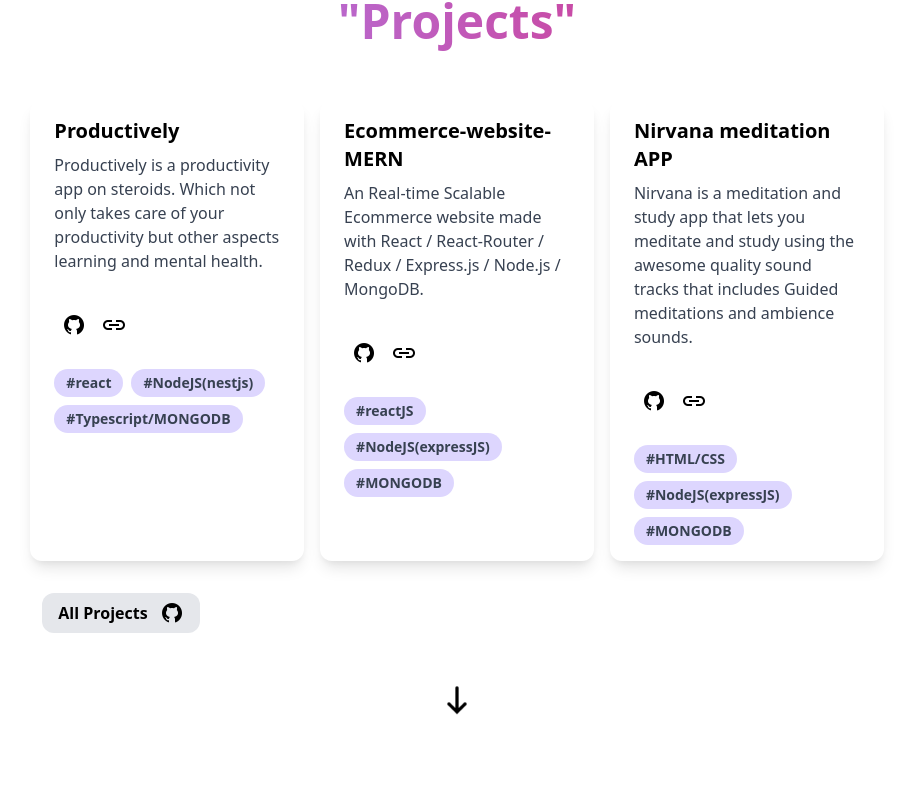
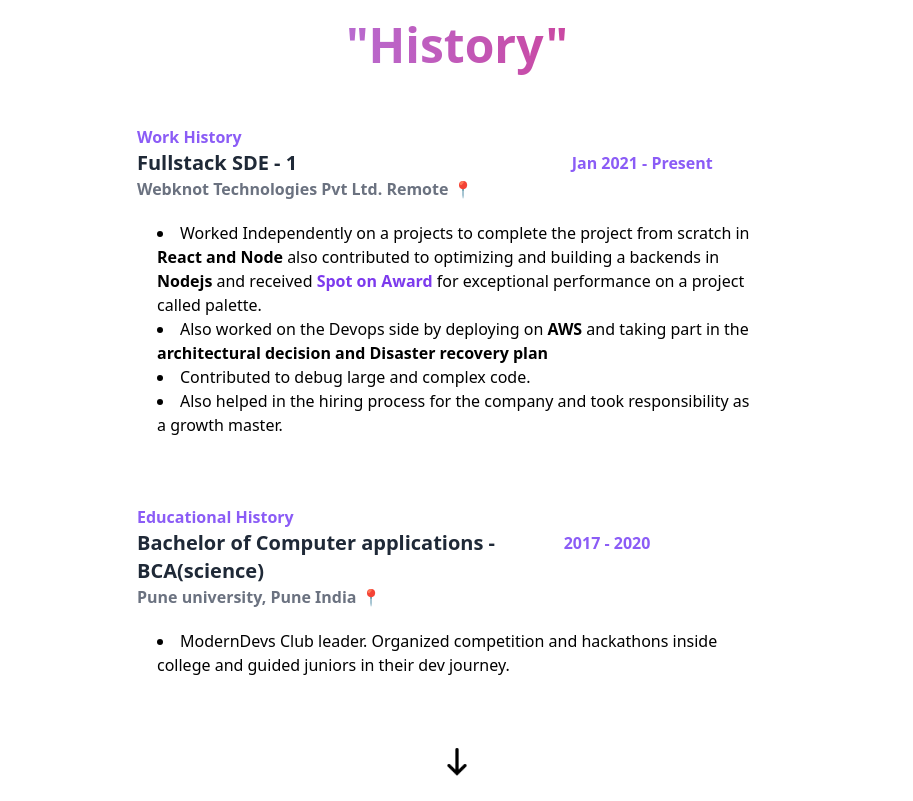
Before and after one commit to pratik-codes/Portfolios, a React (Create React App) app: page / in a window 1280 px wide. Shown: the part 1419-2220 px from the top of the page, without its empty margins (183-1096 px from the left). Built offline with nearby package versions, Linux system fonts and the light colour scheme.

Commit message:
adding work and educational history

```diff
--- a/src/App.tsx
+++ b/src/App.tsx
@@ -2,7 +2,7 @@ import React from "react";
 import "./styles/index.css";
 import "./styles/App.css";
 import NavBar from "./Components/Navbar";
-import Hero from "./Pages/Hero";
+import Hero from "./Components/Hero";
 import Skills from "./Components/Skills";
 import Index from "./Pages/Index";
 
--- /dev/null
+++ b/src/Components/WorkExperience.tsx
@@ -0,0 +1,104 @@
+import React from "react";
+import scrollDown from "../Assets/Icons/scrollDown.png";
+
+const WorkExperience = () => {
+  return (
+    <>
+      <div className="project container mx-auto flex justify-center">
+        <div className="2xl:w-3/6 xl:w-3/6 lg:w-5/6 md:w-5/6 w-5/6 ">
+          <br />
+          <br />
+          <br />
+          <br />
+          <h1 className=" text-center font-extrabold text-transparent text-5xl bg-clip-text bg-gradient-to-r from-purple-400 to-pink-600 p-2">
+            "History"
+          </h1>
+          <br />
+          <br />
+          <div className="">
+            <h1 className="font-bold text-purple-500">Work History</h1>
+          </div>
+          <div className="flex justify-between">
+            <div className="w-4/6">
+              <h1 className="font-bold text-xl text-gray-800">
+                Fullstack SDE - 1
+              </h1>
+              <h1 className="font-bold text-gray-500">
+                Webknot Technologies Pvt Ltd. Remote 📍
+              </h1>
+            </div>
+            <div className="w-2/6 h-full">
+              <h1 className="inline-block align-middle font-bold text-purple-500 ml-2">
+                Jan 2021 - Present
+              </h1>
+            </div>
+          </div>
+          <div className="m-5">
+            <li>
+              Worked Independently on a projects to complete the project from
+              scratch in <b>React and Node</b> also contributed to optimizing
+              and building a backends in <b>Nodejs</b> and received{" "}
+              <a
+                className="font-semibold text-purple-600"
+                href="//https://drive.google.com/file/u/2/d/13AucgIJ0RkzIlekOkEu-xwLeBMfOyCTw/view?usp=sharing"
+              >
+                <b>Spot on Award </b>
+              </a>
+              for exceptional performance on a project called palette.
+            </li>
+            <li>
+              Also worked on the Devops side by deploying on <b>AWS</b> and
+              taking part in the{" "}
+              <b>architectural decision and Disaster recovery plan</b>
+            </li>
+            <li>Contributed to debug large and complex code.</li>
+            <li>
+              Also helped in the hiring process for the company and took
+              responsibility as a growth master.
+            </li>
+          </div>
+          <br></br>
+          <br></br>
+          <div className="">
+            <h1 className="font-bold text-purple-500">Educational History</h1>
+          </div>
+          <div className="flex justify-between">
+            <div className="w-4/6">
+              <h1 className="font-bold text-xl text-gray-800">
+                Bachelor of Computer applications - BCA(science)
+              </h1>
+              <h1 className="font-bold text-gray-500">
+                Pune university, Pune India 📍
+              </h1>
+            </div>
+            <div className="w-2/6 h-full">
+              <h1 className="inline-block align-middle font-bold text-purple-500">
+                2017 - 2020
+              </h1>
+            </div>
+          </div>
+          <div className="m-5">
+            <li>
+              ModernDevs Club leader. Organized competition and hackathons
+              inside college and guided juniors in their dev journey.
+            </li>
+          </div>
+        </div>
+      </div>
+
+      <br />
+      <br />
+      <div className="flex justify-center text-center ">
+        <img
+          src={scrollDown}
+          className="animate-bounce w-10"
+          alt="scroll down"
+        />
+      </div>
+      <br />
+      <br />
+    </>
+  );
+};
+
+export default WorkExperience;
--- a/src/Pages/Index.tsx
+++ b/src/Pages/Index.tsx
@@ -4,10 +4,11 @@ import Footer from "../Components/Footer";
 import NavBar from "../Components/Navbar";
 import Projects from "../Components/Projects";
 import Skills from "../Components/Skills";
-import Hero from "./Hero";
+import Hero from "../Components/Hero";
 import { gsap, TimelineLite, Power3 } from "gsap";
 
 import { ScrollTrigger } from "gsap/ScrollTrigger";
+import WorkExperience from "../Components/WorkExperience";
 gsap.registerPlugin(ScrollTrigger);
 
 const Index = () => {
@@ -21,12 +22,14 @@ const Index = () => {
       0.15
     );
   }, [t1]);
+
   return (
     <div>
       <div className="animate">
         <NavBar />
         <Hero />
         <Skills />
+        <WorkExperience />
         <Projects />
         <Blogs />
         <Footer />
```
Also changed, not shown: src/Components/Hero.tsx (renamed from src/Pages/Hero.tsx).
